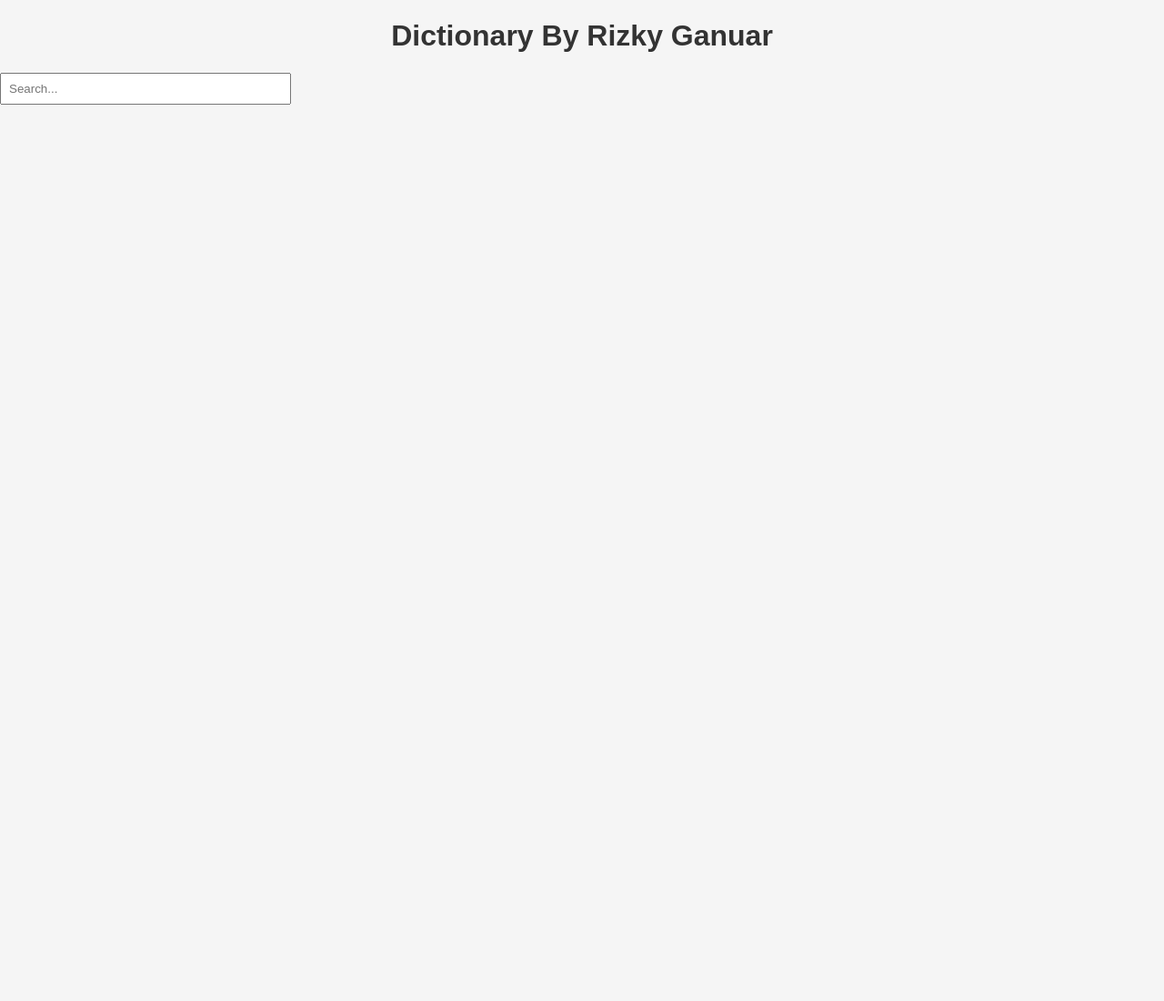
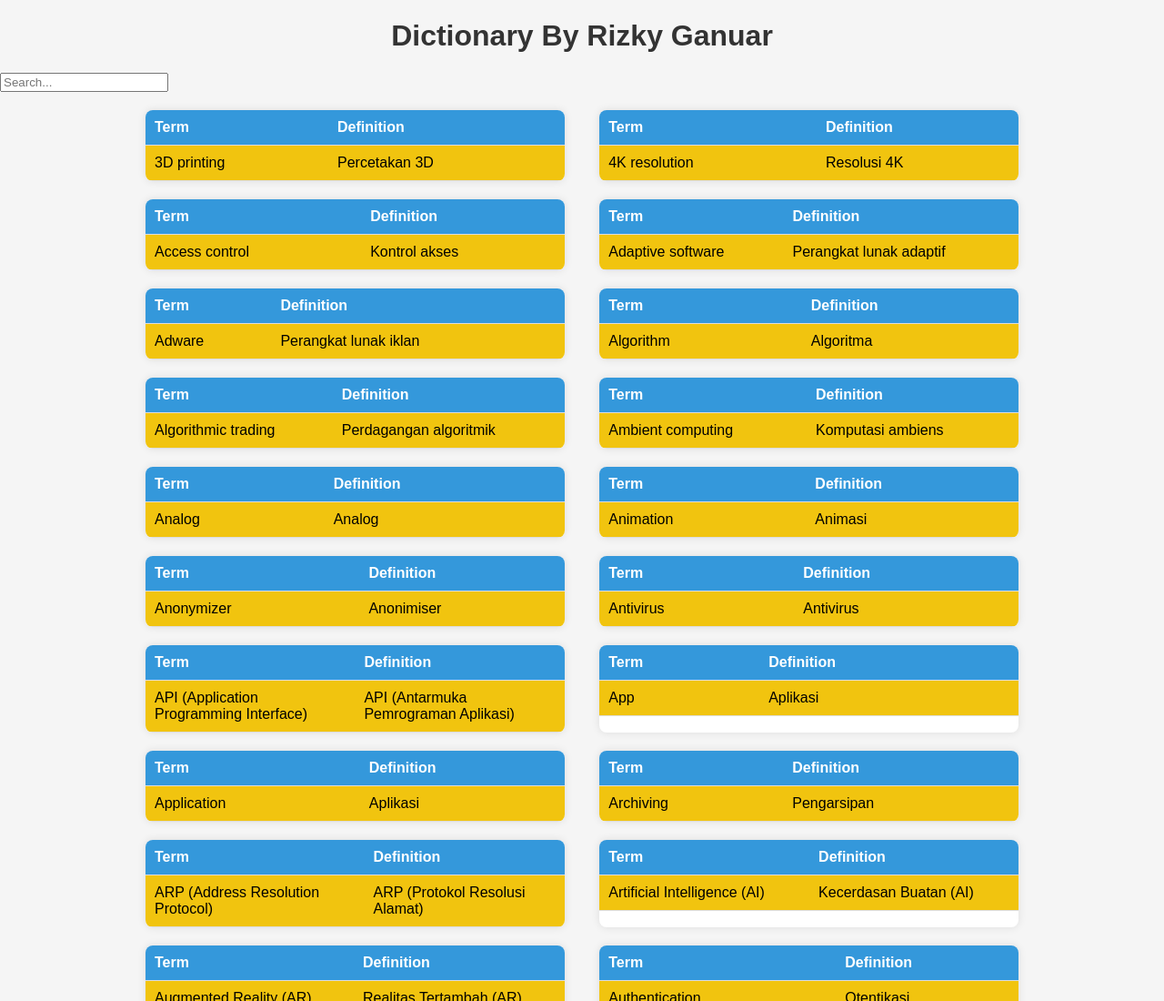
Before and after one commit to Renuwar/English-Dictionary, a plain HTML site: page index.html in a window 1280 px wide. Shown: the top 1100 px of the page at 91% size. Before the commit the page ends 800 px from the top, so only its background shows below. Drawn offline with Linux system fonts and the light colour scheme.

Commit message:
Update index.html

```diff
--- a/index.html
+++ b/index.html
@@ -1,19 +1,20 @@
 <!DOCTYPE html>
 <html lang="en">
+
 <head>
     <meta charset="UTF-8">
     <meta name="viewport" content="width=device-width, initial-scale=1.0">
     <title>Dictionary By Rizky Ganuar</title>
     <link rel="stylesheet" href="styles.css">
 </head>
+
 <body>
     <header>
         <h1>Dictionary By Rizky Ganuar</h1>
-        <input type="text" id="searchTerm" placeholder="Search..." oninput="search()">
+        <input type="text" id="searchInput" onkeyup="searchDictionary()" placeholder="Search...">
     </header>
-    <main id="dictionary">
-        <!-- Words will be dynamically generated here -->
-    </main>
+    <div class="container" id="dictionaryContainer"></div>
     <script src="script.js"></script>
 </body>
+
 </html>
```
